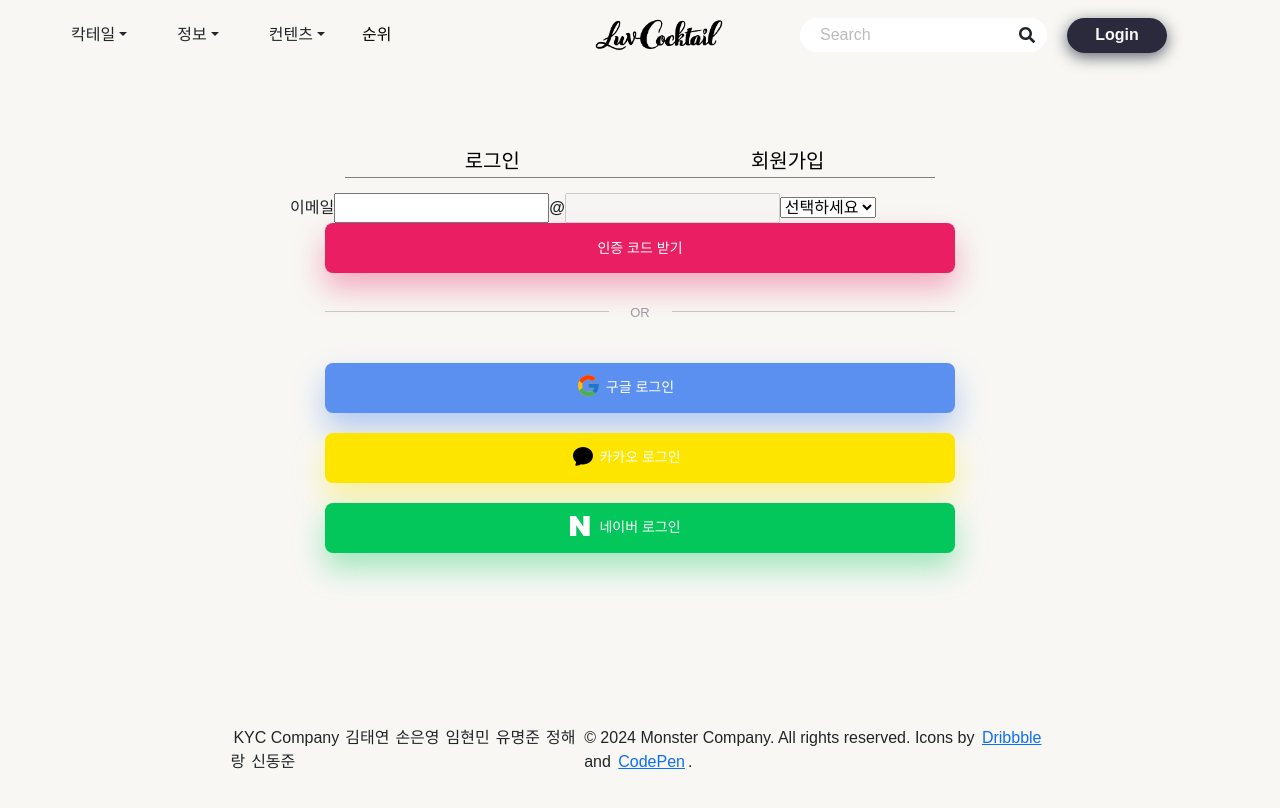
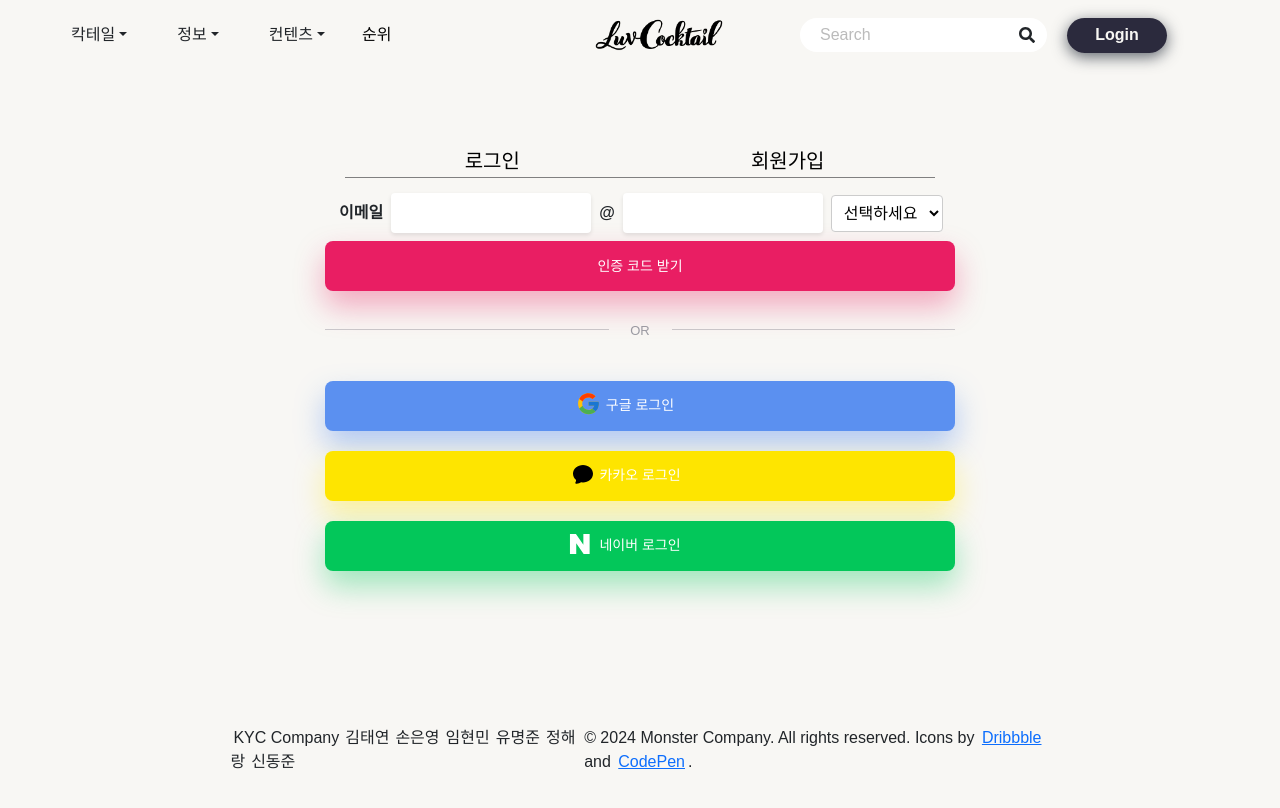
Before and after one commit to KICMonster/frontend-monster, a React (Vite) app in the folder front/: page /login in a window 1280 px wide. Both pictures are taken after a click on the element "회원가입". Shown: the top 808 px of the page. Built offline with nearby package versions, Linux system fonts and the light colour scheme; no server answers; the HTML template or start-up script is replaced by a standard one; a web font is replaced by a local one.

Commit message:
회원가입 css

```diff
--- a/front/src/component/login/EmailVerification.jsx
+++ b/front/src/component/login/EmailVerification.jsx
@@ -119,15 +119,18 @@ const isValidEmailFormat = (email) => {
 
   return (
     <div>
-      <label htmlFor="email">이메일</label>
+      <div className="email-label-container">
+        <label htmlFor="email" className="email-label">이메일</label>
         <input
           type="text"
           id="email"
           value={email}
           onChange={handleEmailChange}
           required
+          className="email-input"
         />
-      <strong>@</strong>
+
+      <strong className="email-at">@</strong>
       <input
         type="text"
         id="emailDomain"
@@ -135,15 +138,21 @@ const isValidEmailFormat = (email) => {
         onChange={handleDomainChange}
         disabled={domainOption !== 'direct'}
         required
+        className="email-domain-input"
       />
-      <select onChange={handleDomainOptionChange} value={domainOption}>
+
+      <select
+        onChange={handleDomainOptionChange}
+        value={domainOption}
+        className="email-domain-select"
+      >
         <option value="">선택하세요</option>
         <option value="direct">직접 입력</option>
         <option value="naver.com">네이버</option>
         <option value="gmail.com">구글</option>
         <option value="daum.net">다음</option>
       </select>
-
+      </div>
       {isCodeSent && !isVerified ? (
         <AuthCodeForm
           authCode={authCode}
@@ -151,11 +160,12 @@ const isValidEmailFormat = (email) => {
           onVerified={onVerified}
         />
       ) : (
-        <button onClick={handleVerifyEmail} className='origin__btn'>인증 코드 받기</button>
+        <button onClick={handleVerifyEmail} className="origin__btn">인증 코드 받기</button>
       )}
     </div>
+  );
 
-  );
+
 };
 
 export default EmailForm;
--- a/front/src/component/main/styles/login.css
+++ b/front/src/component/main/styles/login.css
@@ -86,9 +86,7 @@
     transition-duration: 0.25s;
     font-weight: 300;
 
-    &:hover {
-      background-color: rgba(255, 255, 255, 0.4);
-    }
+
 
     &:focus {
       background-color: white;
@@ -127,6 +125,8 @@
   .LoginMainBody .email {
     grid-column: 1 /4;
     grid-row: 1;
+    box-shadow: 0 2px 4px rgba(0,0,0,0.1);
+    background-color: #ffffff;
   }
   .LoginMainBody #username{
     grid-column: 1 /4;
@@ -136,6 +136,8 @@
   .LoginMainBody .pass {
     grid-column: 1 / 4;
     grid-row: 3;
+    box-shadow: 0 2px 4px rgba(0,0,0,0.1);
+    background-color: #ffffff;
   }
 
   .LoginMainBody #pass2 {
@@ -295,3 +297,62 @@
       }
     }
   }
+
+  .email-label-container {
+    display: flex;
+    align-items: center;
+    margin-bottom: 8px; /* 적절한 여백을 추가할 수 있습니다 */
+    margin-left: 7%;
+  }
+
+  .email-label {
+    margin-right: 8px;
+    font-weight: bold;
+  }
+
+  .email-input {
+    width: 200px;
+    padding: 8px;
+    border: none;
+    box-shadow: 0 2px 4px rgba(0, 0, 0, 0.1);
+    background-color: #ffffff;
+    border-radius: 4px;
+    margin-right: 8px;
+    outline: none;
+  }
+
+  .email-input:focus {
+    outline: none;
+  }
+
+  .email-at {
+    font-weight: bold;
+    margin-right: 8px;
+  }
+
+  .email-domain-input {
+    width: 200px;
+    padding: 8px;
+    border: none;
+    box-shadow: 0 2px 4px rgba(0, 0, 0, 0.1);
+    background-color: #ffffff;
+    border-radius: 4px;
+    outline: none;
+  }
+
+  .email-domain-input:focus {
+    outline: none;
+  }
+
+  .email-domain-select {
+    margin-left: 8px;
+    padding: 8px;
+    border: 1px solid #ccc;
+    background-color: #ffffff;
+    border-radius: 4px;
+    outline: none;
+  }
+
+  .email-domain-select:focus {
+    outline: none;
+  }
--- a/front/src/pages/LoginPage.jsx
+++ b/front/src/pages/LoginPage.jsx
@@ -186,7 +186,7 @@ function LoginPage() {
           <form style={{ width: '100%' }}>
             <div className="LoginMainBody">
               <input type="text" id="username" name="username" autoComplete="username" placeholder={"Email"} className='email' />
-              <input type="password" id="password" name="password" autoComplete="current-password" placeholder={"PASSWORD"} className='pass' />
+              <input type="password" id="password" name="password" autoComplete="current-password" placeholder={"Password"} className='pass' />
             </div>
             <button type='submit' className='origin__btn' style={{ marginTop: '20px' }}>로그인</button>
           </form>
--- a/front/src/pages/information/history.css
+++ b/front/src/pages/information/history.css
@@ -23,7 +23,7 @@
   object-fit: cover;
   border: 3px ;
   border-radius: 20px;
-  box-shadow: 0 2px 4px rgba(0, 0, 0, 0.1);
+  box-shadow: 0 2px 4px rgba(0,0,0,0.1);
 }
 
 .historyContent {
@@ -31,7 +31,7 @@
   z-index: 1;
   background-color: antiquewhite;
   border: 3px ;
-  box-shadow: 0 2px 4px rgba(0, 0, 0, 0.1);
+  box-shadow: 0 2px 4px rgba(0,0,0,0.1);
   padding: 5px;
   text-align: center;
   max-width: 600px; /* 폭을 늘립니다. */
@@ -80,5 +80,5 @@
   background-color: #f8f8f8;
   padding: 10px; /* 패딩 값을 줄였습니다 */
   border-radius: 20px;
-  box-shadow: 0 2px 4px rgba(0, 0, 0, 0.1);
+  box-shadow: 0 2px 4px rgba(0,0,0,0.1);
 }
```
Lines whose indentation alone changed are shown as unchanged.
